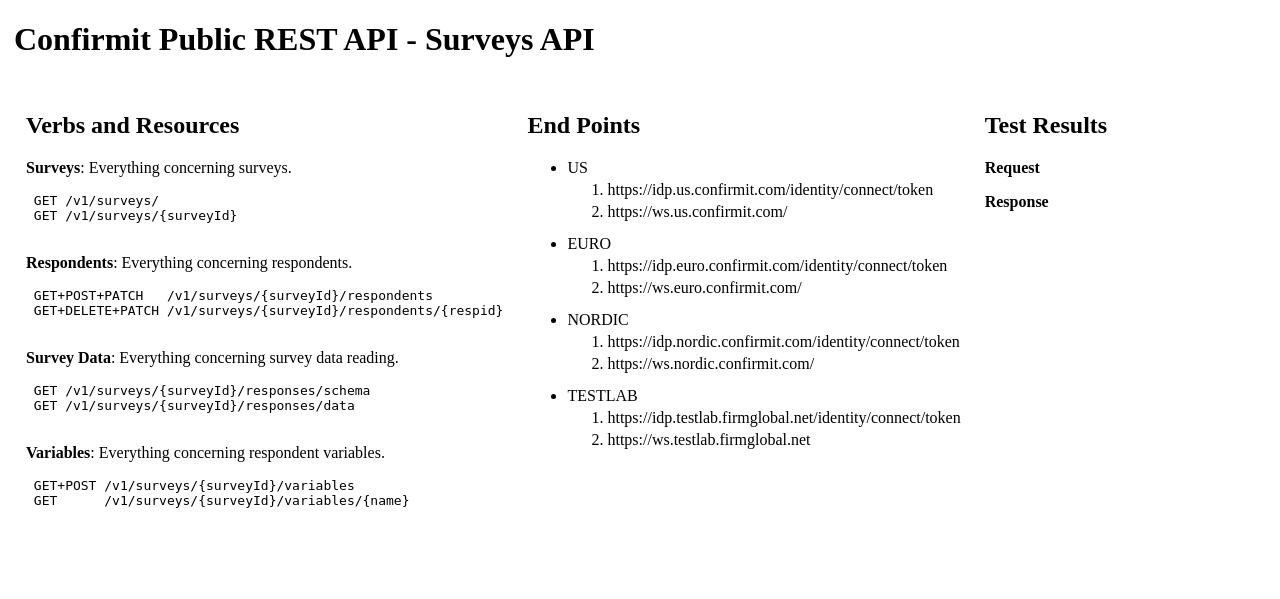
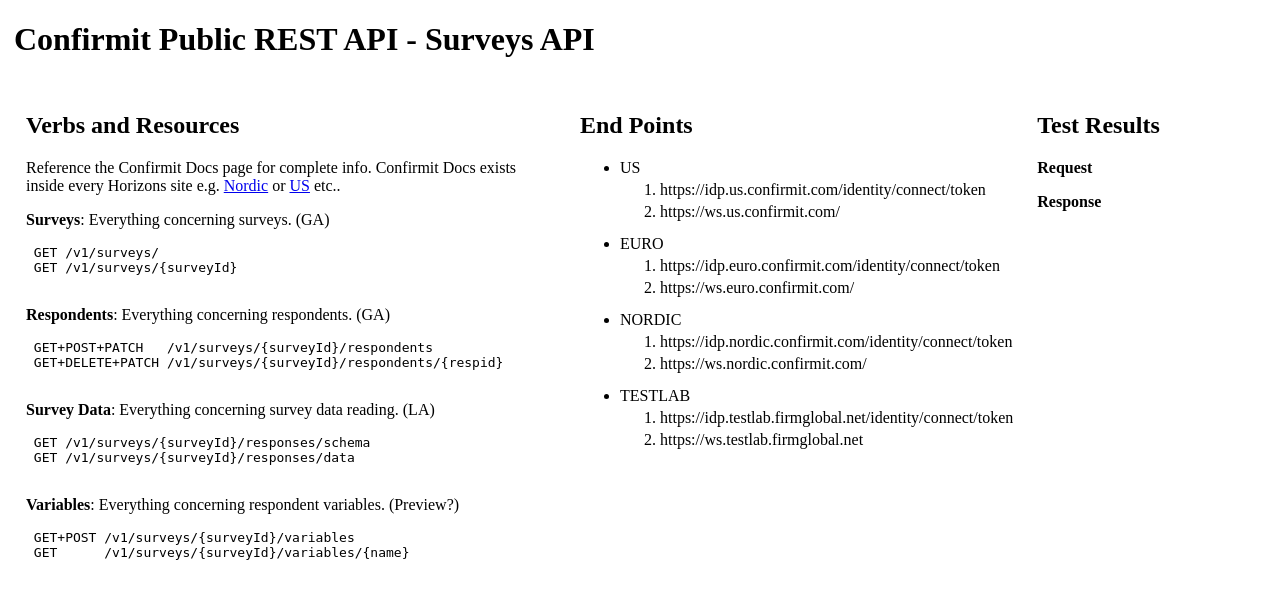
Before and after one commit to brianlondregan36/restful-respondent, a Flask app: page /practice in a window 1280 px wide. Shown: the top 599 px of the page. Run offline with Flask 2, Linux system fonts and the light colour scheme.

Commit message:
improving practice page

```diff
--- a/respondents/templates/practice.html
+++ b/respondents/templates/practice.html
@@ -33,22 +33,23 @@
 
     <div id="info1" class="section">
 	<h2>Verbs and Resources</h2>
-	<p><strong>Surveys</strong>: Everything concerning surveys.</p>
+	<div><p>Reference the Confirmit Docs page for complete info. Confirmit Docs exists inside every Horizons site e.g. <a href="https://ws.nordic.confirmit.com/docs/public-apis/current/index.html" target="_blank">Nordic</a> or <a href="https://ws.us.confirmit.com/docs/public-apis/current/index.html" target="_blank">US</a> etc..</p></div>
+	<p><strong>Surveys</strong>: Everything concerning surveys. (GA)</p>
 	<pre>
  GET /v1/surveys/
  GET /v1/surveys/{surveyId}
 	</pre>
-	<p><strong>Respondents</strong>: Everything concerning respondents.</p>
+	<p><strong>Respondents</strong>: Everything concerning respondents. (GA)</p>
 	<pre>
  GET+POST+PATCH   /v1/surveys/{surveyId}/respondents
  GET+DELETE+PATCH /v1/surveys/{surveyId}/respondents/{respid}
 	</pre>
-	<p><strong>Survey Data</strong>: Everything concerning survey data reading.</p>
+	<p><strong>Survey Data</strong>: Everything concerning survey data reading. (LA)</p>
 	<pre>
  GET /v1/surveys/{surveyId}/responses/schema
  GET /v1/surveys/{surveyId}/responses/data
 	</pre>
-	<p><strong>Variables</strong>: Everything concerning respondent variables.</p>
+	<p><strong>Variables</strong>: Everything concerning respondent variables. (Preview?)</p>
 	<pre>
  GET+POST /v1/surveys/{surveyId}/variables
  GET      /v1/surveys/{surveyId}/variables/{name}
```
